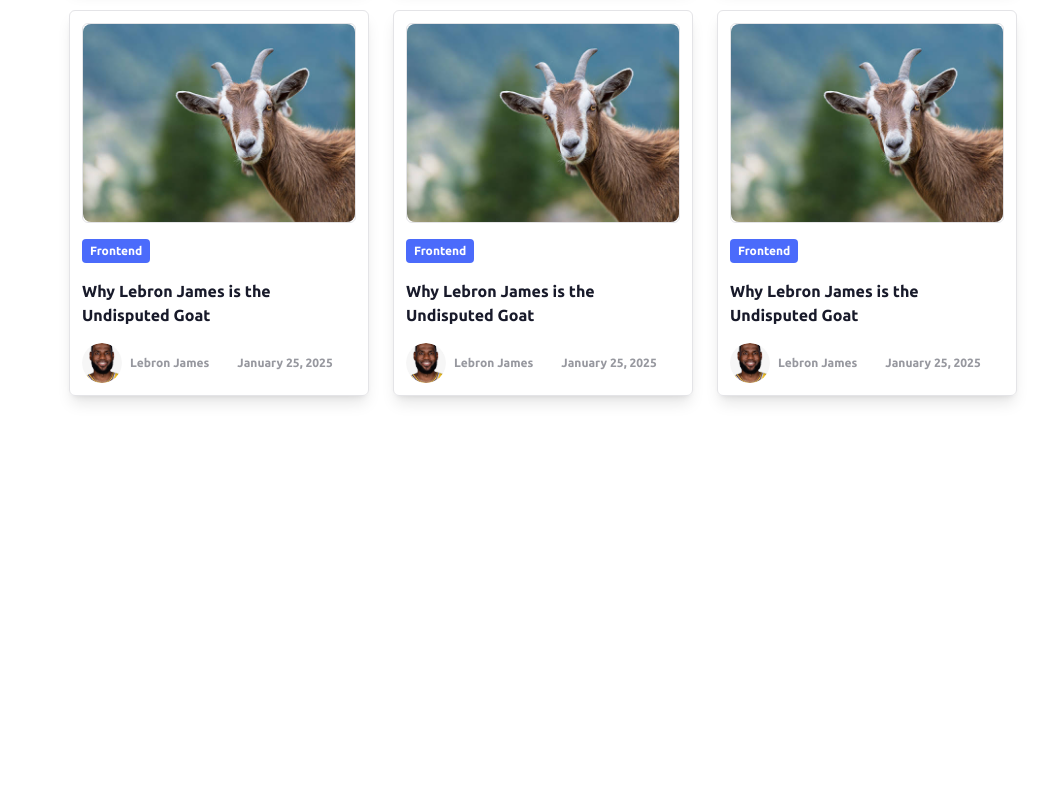
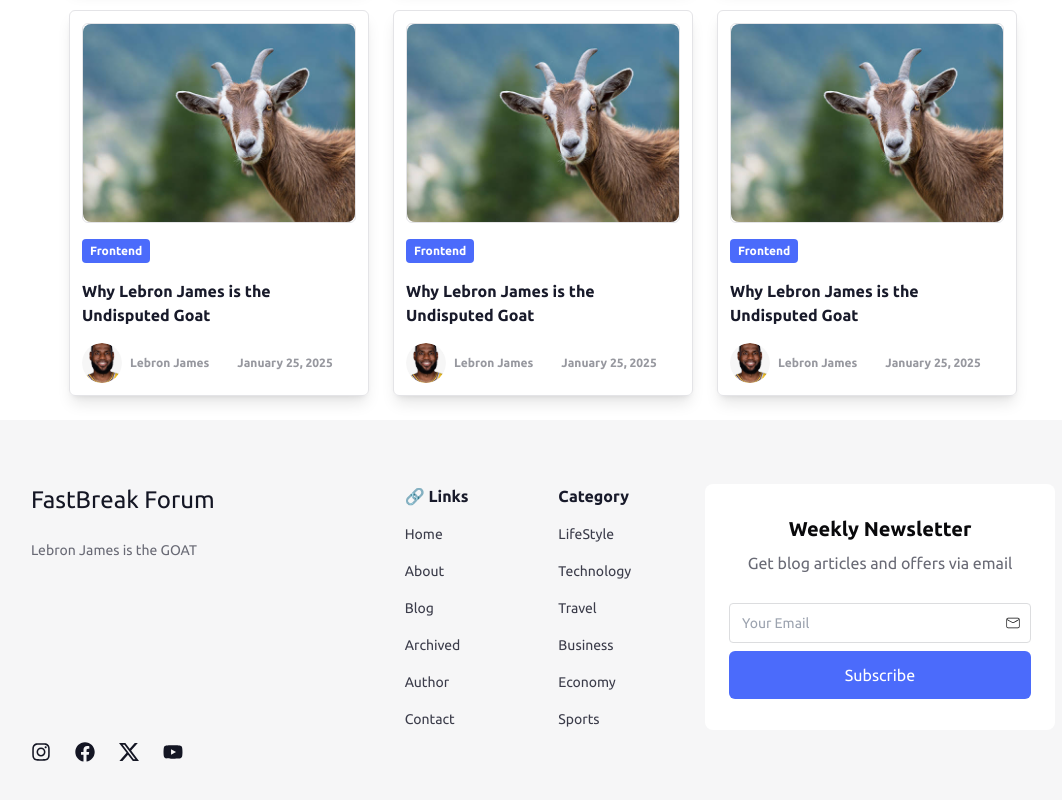
Before and after one commit to yamhokim/FastBreak-Forum, a React (Vite) app in the folder frontend/: page / in a window 1280 px wide. Shown: the part 888-1688 px from the top of the page, without its empty margins (97-1159 px from the left). Before the commit the page ends 1308 px from the top, so only its background shows below. Built offline with nearby package versions, Linux system fonts and the light colour scheme.

Commit message:
added the footer component to the app

```diff
--- a/frontend/src/App.jsx
+++ b/frontend/src/App.jsx
@@ -2,6 +2,7 @@ import React from "react";
 import NavBar from "./ui_components/navbar";
 import Header from "./ui_components/Header";
 import BlogContainer from "./ui_components/BlogContainer";
+import Footer from "./ui_components/Footer";
 
 const App = () => {
   return (
@@ -9,6 +10,7 @@ const App = () => {
       <NavBar />
       <Header />
       <BlogContainer />
+      <Footer />
     </div>
   );
 };
```
